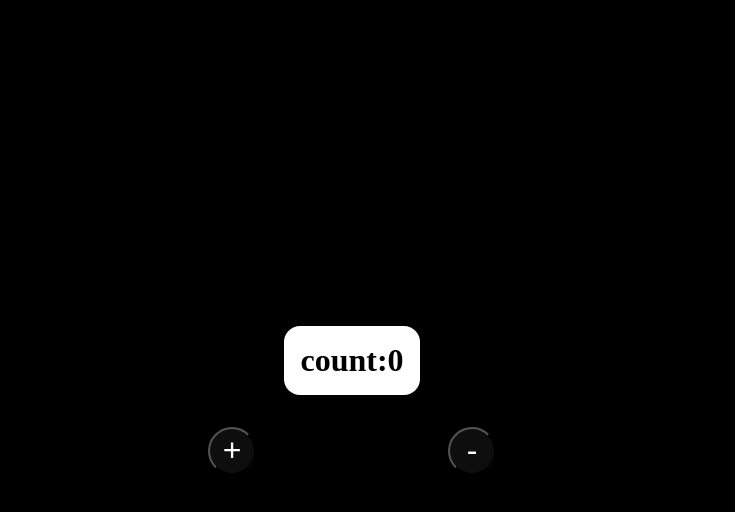
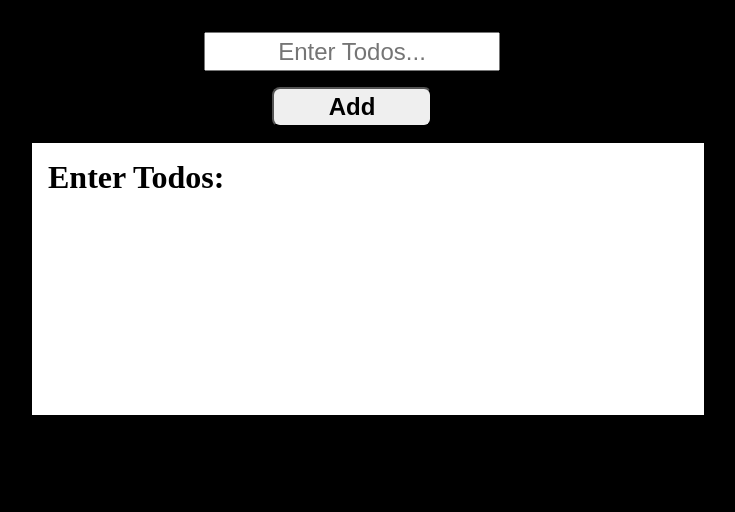
Before and after one commit to Abhi00705/React_BeginnerProject, a React (Vite) app: page / in a window 1280 px wide. Shown: the top 512 px of the page, without its empty margins (288-1023 px from the left). Built offline with nearby package versions, Linux system fonts and the light colour scheme.

Commit message:
todoProject

```diff
--- a/src/App.jsx
+++ b/src/App.jsx
@@ -1,4 +1,5 @@
 import Counter from "./counter/counter";
+import Todos from "./Todos/Todos";
 
 
 function App() {
@@ -6,7 +7,8 @@ function App() {
 
   return (
     <>
-      <Counter/>
+      {/* <Counter/> */}
+      <Todos/>
     </>
   )
 }
--- /dev/null
+++ b/src/Todos/Todos.css
@@ -0,0 +1,68 @@
+.MainContent{
+    width: 100vw;
+    height: 100vh;
+    background-color: black;
+    display: flex;
+    flex-direction: column;
+    gap: 1rem;
+    color:white;
+    overflow-x: hidden;
+}
+.subMain{
+    align-self: center;
+    margin-top: 2rem;
+    display: flex;
+    flex-direction: column;
+
+}
+.input{
+    width: 18rem;
+    height: 2rem;
+    padding: 0.1rem;
+    text-align: center;
+    font-size: x-large;
+}
+.inputButton{
+    width: 10rem;
+    height:2.5rem;
+    align-self: center;
+    margin-top: 1rem;
+    border-radius: 0.5rem;
+    font-size: x-large;
+    font-weight: 600;
+
+
+}
+.list{
+    background-color: white;
+    color:black;
+    max-width: 100vw;
+    min-width: 50vw;
+    min-height: 15rem;
+    justify-self: center;
+    align-self:center ;
+    margin-left: 2rem;
+    padding: 1rem;
+    word-wrap: break-word;
+
+}
+.todos{
+
+    display: flex;
+    gap: 2rem;
+    margin-left: 1rem;
+    font-style: oblique;
+    font-size: x-large;
+    font-weight: bolder;
+}
+.clearButton{
+    width: 3rem;
+    height: 1.4rem;
+    font-size: large;
+    font-weight: 600;
+    border: 1px solid rgb(165, 52, 52);
+    border-left: 4px solid rgb(165, 52, 52);
+    border-bottom: 4px solid rgb(165, 52, 52);
+    color:red;
+
+}
--- /dev/null
+++ b/src/Todos/Todos.jsx
@@ -0,0 +1,60 @@
+import React, { useState } from 'react'
+import './Todos.css';
+function generateId(){
+
+    return(Math.random().toString(36).substring(2,10));
+}
+const Todos = () => {
+    const[input, setInput]=useState();
+    const[todos, setTodos]=useState([]);
+    const handleSubmit=()=>{
+        setTodos((todos)=>[
+            ...todos,
+            {
+                text:input,
+                id:generateId(),
+            }
+
+        ]);
+        setInput("");
+    }
+    const removeTodo = (id) =>
+        setTodos((todos) => todos.filter((t) => t.id !== id));
+  return (
+
+    <div className='MainContent'>
+        <div className='subMain'>
+
+        <input
+            className='input'
+            type="text"
+            placeholder='Enter Todos...'
+            value={input}
+            onChange={(e)=>setInput(e.target.value)}
+
+        />
+        <button  className='inputButton' onClick={handleSubmit}>Add</button>
+
+        </div>
+        {
+            console.log(todos)
+        }
+        <ol className='list'>
+            <h1>Enter Todos:</h1>
+        {
+
+            todos.map(({text,id})=>{
+                return(
+                    <div className='todos'>
+                        <li key={id}>{text}</li>
+                        <button className='clearButton' onClick={()=>removeTodo(id)} >X</button>
+                    </div>
+                )
+            })
+        }
+        </ol>
+    </div>
+  )
+}
+
+export default Todos
```
